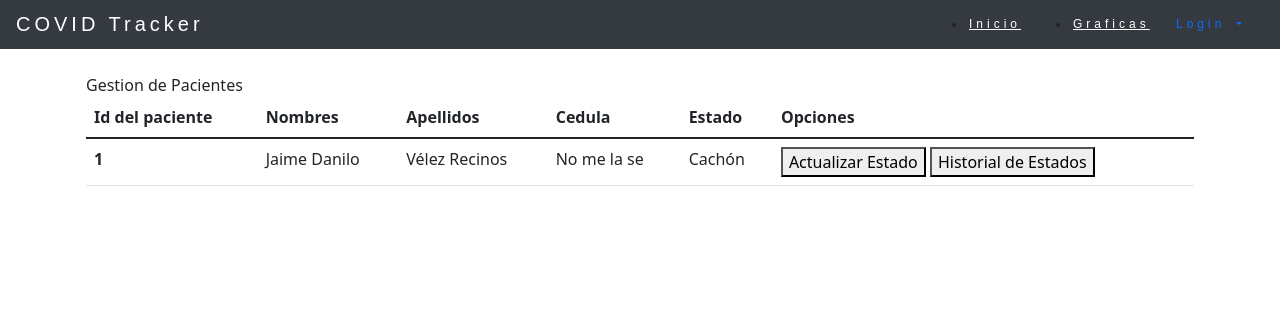
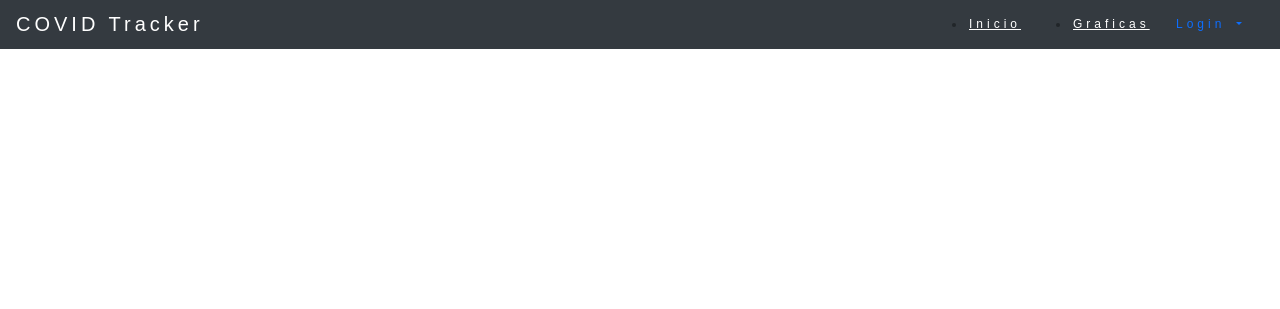
Before and after one commit to venegasbjf/covid-tracker-telematica, a Flask app: page /Gestionar in a window 1280 px wide. Shown: the top 309 px of the page. Run offline with Flask 2, Linux system fonts and the light colour scheme; some libraries are stand-ins or nearby versions.

Commit message:
Reversión del anterior Commit

```diff
--- a/templates/Gestion.html
+++ b/templates/Gestion.html
@@ -1,103 +1,9 @@
 {% extends "layout.html" %}
-<link href="https://cdn.jsdelivr.net/npm/bootstrap@5.1.3/dist/css/bootstrap.min.css" rel="stylesheet"
-    integrity="sha384-1BmE4kWBq78iYhFldvKuhfTAU6auU8tT94WrHftjDbrCEXSU1oBoqyl2QvZ6jIW3" crossorigin="anonymous">
-<script src="https://cdn.jsdelivr.net/npm/@popperjs/core@2.10.2/dist/umd/popper.min.js"
-    integrity="sha384-7+zCNj/IqJ95wo16oMtfsKbZ9ccEh31eOz1HGyDuCQ6wgnyJNSYdrPa03rtR1zdB"
-    crossorigin="anonymous"></script>
-<script src="https://cdn.jsdelivr.net/npm/bootstrap@5.1.3/dist/js/bootstrap.min.js"
-    integrity="sha384-QJHtvGhmr9XOIpI6YVutG+2QOK9T+ZnN4kzFN1RtK3zEFEIsxhlmWl5/YESvpZ13"
-    crossorigin="anonymous"></script>
+
 
 {% block body %}
 
 
 
-<div>
 
-    <div class="icotitulo">
-
-        Gestion de Pacientes
-
-    </div>
-</div>
-<div class="modal" tabindex="-1">
-    <div class="modal-dialog">
-        <div class="modal-content">
-            <div class="modal-header">
-                <h5 class="modal-title">Modal title</h5>
-                <button type="button" class="btn-close" data-bs-dismiss="modal" aria-label="Close"></button>
-            </div>
-            <div class="modal-body">
-                <p>Modal body text goes here.</p>
-            </div>
-            <div class="modal-footer">
-                <button type="button" class="btn btn-secondary" data-bs-dismiss="modal">Close</button>
-                <button type="button" class="btn btn-primary">Save changes</button>
-            </div>
-        </div>
-    </div>
-</div>
-<table class="table">
-    <thead>
-        <tr>
-            <th scope="col">Id del paciente</th>
-            <th scope="col">Nombres</th>
-            <th scope="col">Apellidos</th>
-            <th scope="col">Cedula</th>
-            <th scope="col">Estado</th>
-            <th scope="col">Opciones</th>
-        </tr>
-    </thead>
-    <tbody>
-        <tr>
-            <th scope="row">1</th>
-            <td>Jaime Danilo</td>
-            <td>Vélez Recinos</td>
-            <td>No me la se</td>
-            <td>Cachón</td>
-            <td>
-                <div>
-                    <!-- Button trigger modal -->
-                    <button type="button"  data-bs-toggle="modal" data-bs-target="#Modal">
-                       Actualizar Estado
-                    </button>
-                    <button type="button">
-                        Historial de Estados
-                     </button>
-                </div>
-            </td>
-        </tr>
-    </tbody>
-</table>
-<!-- Modal -->
-<div class="modal fade" id="Modal" tabindex="-1" aria-labelledby="exampleModalLabel"
-aria-hidden="true">
-<div class="modal-dialog">
-    <div class="modal-content">
-        <div class="modal-header">
-            <h5 class="modal-title" id="exampleModalLabel">Actualización de Estado</h5>
-            <button type="button" class="btn-close" data-bs-dismiss="modal"
-                aria-label="Close"></button>
-        </div>
-        <div class="modal-body">
-            <form action="">
-                <select class="form-select" aria-label="Default select example">
-                    <option selected>Actualizar Estado</option>
-                    <option value="1">Tratamiento en Casa</option>
-                    <option value="2">Tratamiento en Hospital</option>
-                    <option value="3">UCI</option>
-                    <option value="4">Curado</option>
-                    <option value="5">Muerto</option>
-                  </select>
-
-            </form>
-        </div>
-        <div class="modal-footer">
-            <button type="button" class="btn btn-secondary"
-                data-bs-dismiss="modal">Cerrar</button>
-            <button type="button" class="btn btn-primary">Guardar</button>
-        </div>
-    </div>
-</div>
-</div>
 {% endblock %}
```
